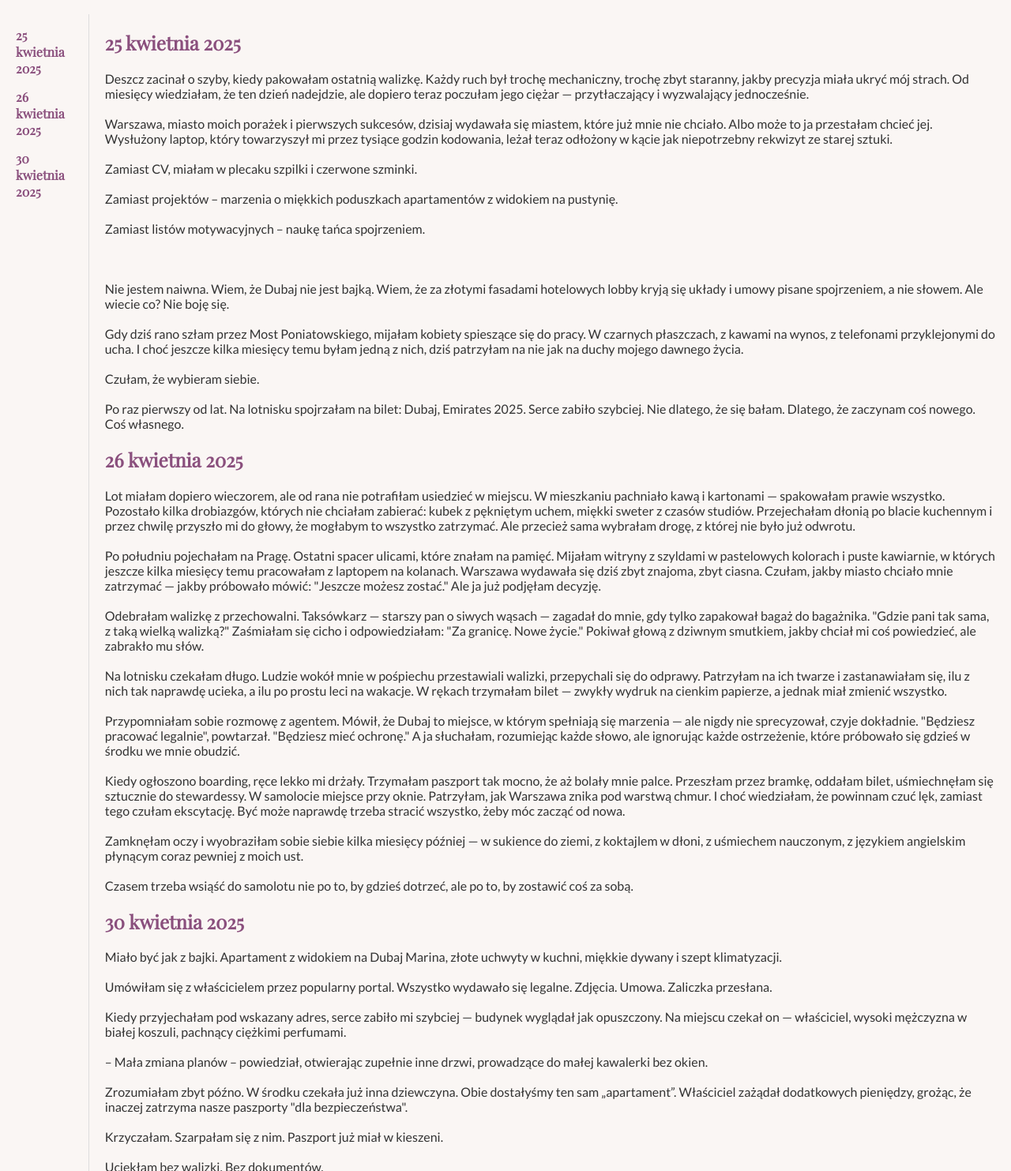
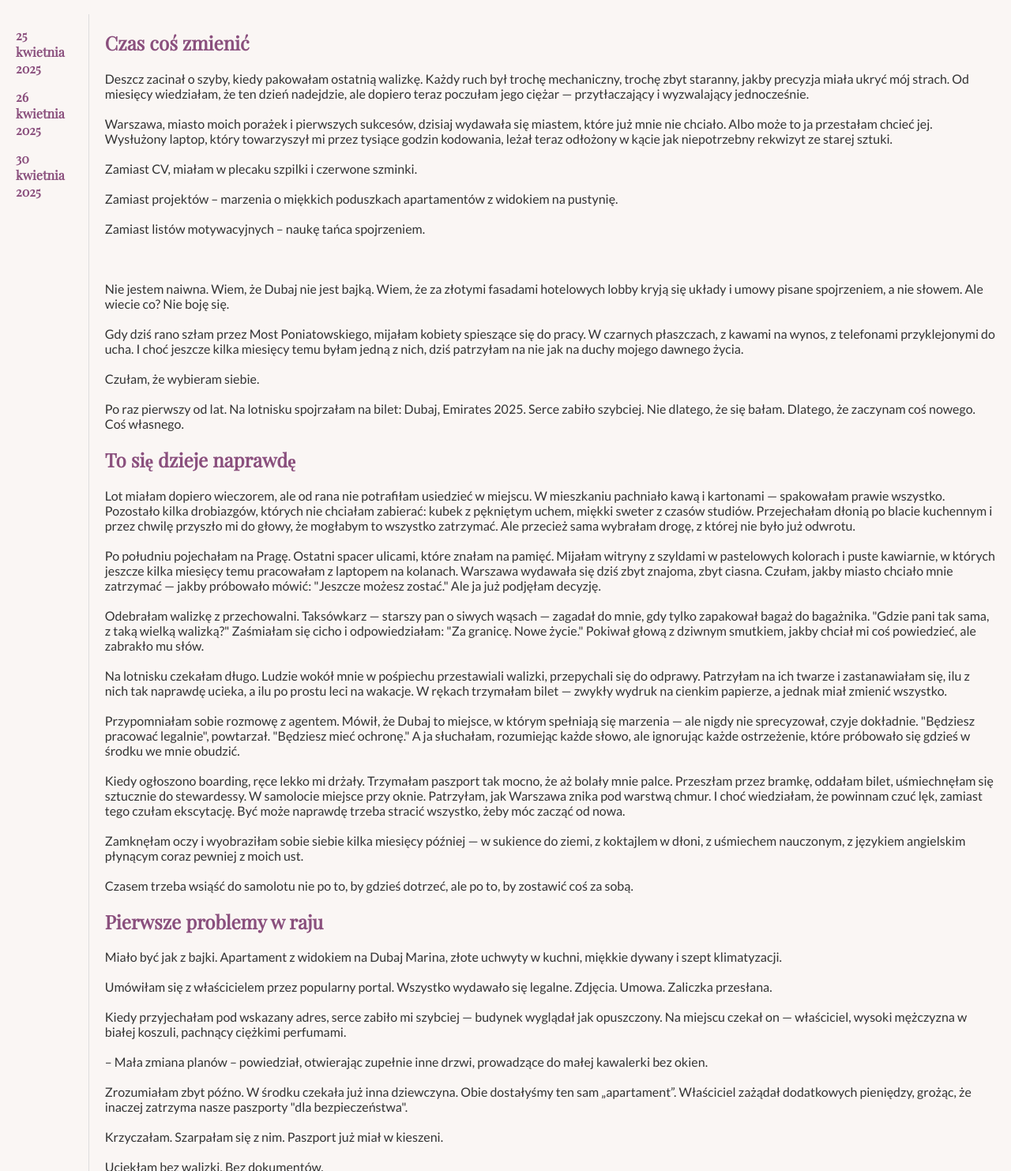
Before and after one commit to OliwiaLamkowska/Dziennik, a plain HTML site: page index.html in a window 1280 px wide. Shown: the part 162-1645 px from the top of the page at 79% size. Drawn offline with nearby package versions, Linux system fonts and the light colour scheme.

Commit message:
Add files via upload

```diff
--- a/index.html
+++ b/index.html
@@ -19,7 +19,7 @@
     </nav>
     <main>
       <article id="wpis-2025-04-25">
-        <h2>25 kwietnia 2025 </h2>
+        <h2>Czas coś zmienić </h2>
         <p>
           Deszcz zacinał o szyby, kiedy pakowałam ostatnią walizkę. Każdy ruch był trochę mechaniczny, trochę zbyt staranny, jakby precyzja miała ukryć mój strach.
 Od miesięcy wiedziałam, że ten dzień nadejdzie, ale dopiero teraz poczułam jego ciężar — przytłaczający i wyzwalający jednocześnie.
@@ -48,7 +48,7 @@ Dlatego, że zaczynam coś nowego.
 Coś własnego.
         </p>
    <article id="wpis-2025-04-26">
-<h2>26 kwietnia 2025 </h2>
+<h2>To się dzieje naprawdę </h2>
    <p>
     Lot miałam dopiero wieczorem, ale od rana nie potrafiłam usiedzieć w miejscu. W mieszkaniu pachniało kawą i kartonami — spakowałam prawie wszystko. Pozostało kilka drobiazgów, których nie chciałam zabierać: kubek z pękniętym uchem, miękki sweter z czasów studiów. Przejechałam dłonią po blacie kuchennym i przez chwilę przyszło mi do głowy, że mogłabym to wszystko zatrzymać. Ale przecież sama wybrałam drogę, z której nie było już odwrotu. <br><br>
 
@@ -69,7 +69,7 @@ Zamknęłam oczy i wyobraziłam sobie siebie kilka miesięcy później — w suk
 Czasem trzeba wsiąść do samolotu nie po to, by gdzieś dotrzeć, ale po to, by zostawić coś za sobą.
               </p>
               <article id="wpis-2025-04-30">
-                <h2>30 kwietnia 2025 </h2>
+                <h2>Pierwsze problemy w raju </h2>
                    <p>
                     Miało być jak z bajki. Apartament z widokiem na Dubaj Marina, złote uchwyty w kuchni, miękkie dywany i szept klimatyzacji. <br><br>
                     Umówiłam się z właścicielem przez popularny portal. Wszystko wydawało się legalne. Zdjęcia. Umowa. Zaliczka przesłana. <br><br>
```
